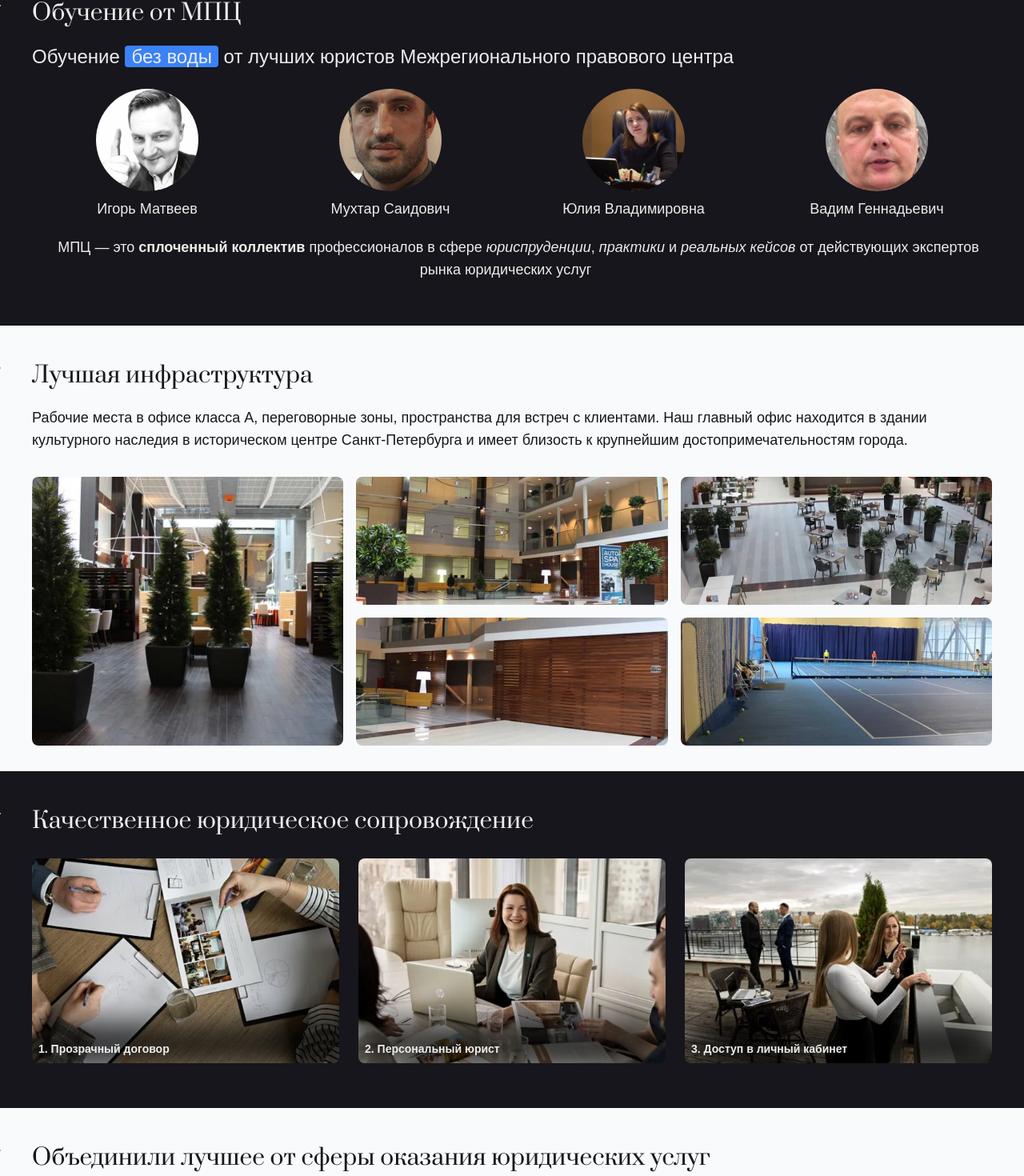
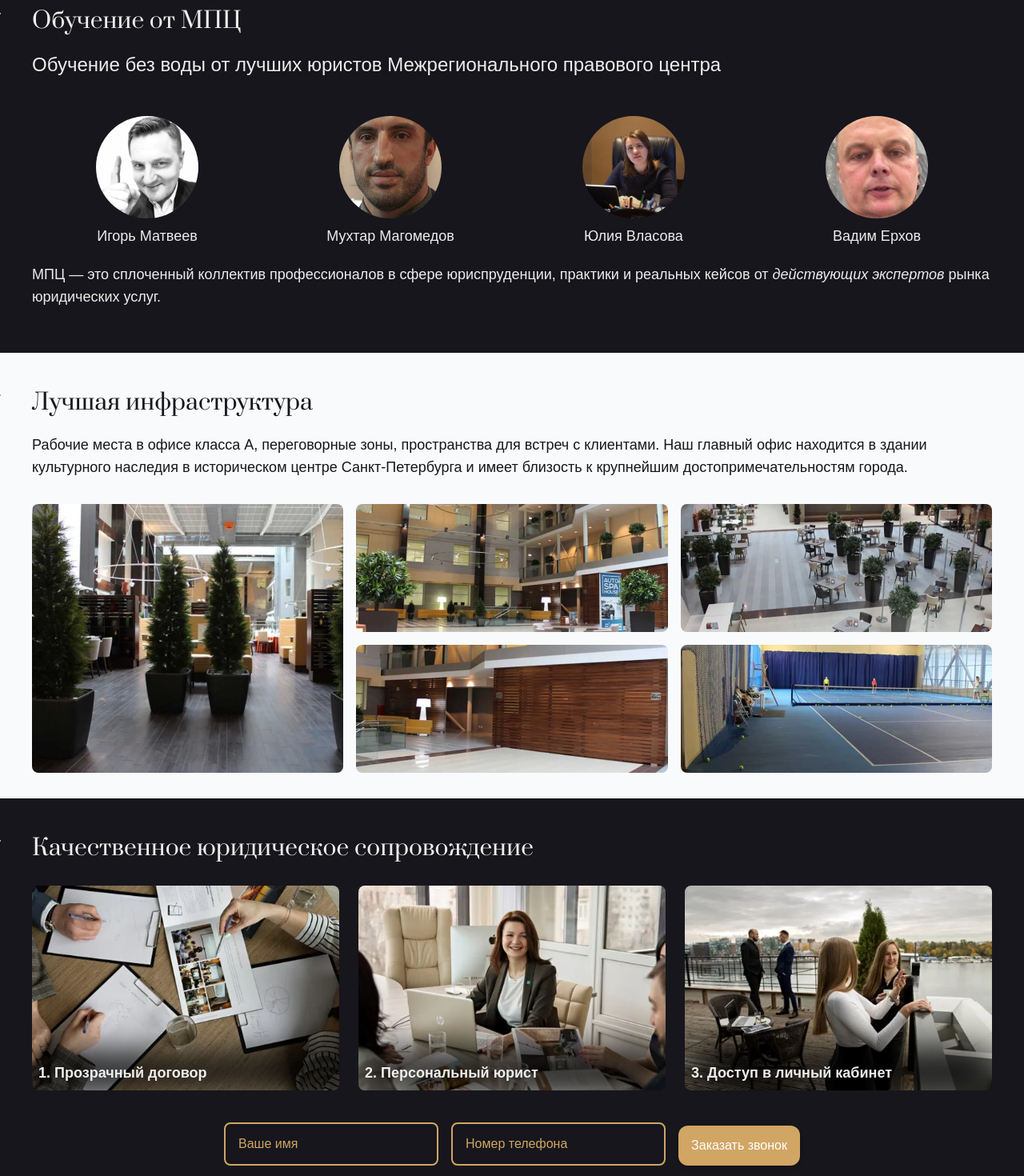
Before and after one commit to kononoVikaReal/frontend, a Next.js app: page / in a window 1280 px wide. Shown: the part 5606-7076 px from the top of the page at 80% size. Built offline with nearby package versions, Linux system fonts and the light colour scheme.

Commit message:
Косметические изменения

```diff
--- a/src/components/EleventhElement/EleventhElement.tsx
+++ b/src/components/EleventhElement/EleventhElement.tsx
@@ -8,29 +8,33 @@ const EleventhElement = () => {
 				<div className='container mx-auto px-4 py-16'>
 					<div className='grid md:grid-cols-3 items-center'>
 						<div className='col-span-1 space-y-6'>
-							<h1 className='text-3xl'>Закрытый канал в Телеграм</h1>
+							<h1 className='text-[28px] leading-[45px] font-prata'>
+								Закрытый канал в Телеграм
+							</h1>
 							<p className='text-lg text-gray-300'>
 								Хотите заглянуть за кулисы нашей жизни?
 							</p>
 						</div>
 						<div className='bg-[#2a2a2a] p-10 rounded-lg flex flex-col md:flex-row items-start gap-6 col-span-2 '>
-							<div className='space-y-4 flex-1'>
-								<p className='text-base'>
+							<div className='flex flex-col flex-1 justify-between gap-4'>
+								<p className='text-base leading-[21px]'>
 									Эксклюзивный Telegram-канал, где мы делимся тем, что остаётся
 									за кадром. Это не просто офисные будни, а настоящая жизнь -
 									стримы и подкасты, консультации от Игоря Матвеева, а также
 									смешные моменты, личные истории, лайфхаки и то, о чём мы
 									обычно молчим
 								</p>
-								<div className='w-full md:max-w-fit bg-blue-600 hover:bg-blue-700 font-semibold px-8 py-3 rounded-lg transition-all duration-300 hover:shadow-lg hover:scale-105'>
-									<Link href='https://t.me/mpcrf' target='_blank'>
-										Подписаться
-									</Link>
-								</div>
+								<Link
+									className='w-full md:max-w-fit bg-[#55A4FC] font-semibold px-8 py-3 rounded-lg transition-all hover:shadow-lg hover:scale-[1.05]'
+									href='https://t.me/mpcrf'
+									target='_blank'
+								>
+									Подписаться
+								</Link>
 							</div>
-							{/* QR КОД */}
+							{/* QR-КОД */}
 							<div className='flex-shrink-0 hover:scale-110 transition-all ease-out duration-500'>
-								<div className='relative w-36 h-36'>
+								<div className='relative w-36 h-36 '>
 									<Image
 										src='/PublicTelegramQR.jpg'
 										alt='QR Code for Telegram Channel'
--- a/src/components/FeedBackForm/FeedBackForm.tsx
+++ b/src/components/FeedBackForm/FeedBackForm.tsx
@@ -26,7 +26,7 @@ const FeedBackForm = () => {
 							type='text'
 							value={name}
 							onChange={e => setName(e.target.value)}
-							className='w-full px-4 py-3 bg-[#16161C] border border-gray-600 rounded-lg focus:ring-2 focus:ring-blue-400 focus:border-transparent placeholder-gray-400 text-gray-100'
+							className='w-full p-4 bg-[#16161C] border-2 border-elite rounded-lg focus:ring-2 focus:ring-blue-400 focus:border-transparent placeholder-elite text-elite'
 							placeholder='Ваше имя'
 							required
 						/>
@@ -34,26 +34,31 @@ const FeedBackForm = () => {
 
 					{/* Поле телефона */}
 					<div className='flex-1'>
-						<label className='sr-only'>Ваш телефон</label>
+						<label className='sr-only'>Номер телефона</label>
 						<input
 							type='tel'
 							value={phone}
 							onChange={e => setPhone(e.target.value)}
-							className='w-full px-4 py-3 bg-[#16161C] border border-gray-600 rounded-lg focus:ring-2 focus:ring-blue-400 focus:border-transparent placeholder-gray-400 text-gray-100'
-							placeholder='+7 999 123-45-67'
+							className='w-full p-4 bg-[#16161C] border-2 border-elite rounded-lg focus:ring-2 focus:ring-blue-400 focus:border-transparent placeholder-elite text-elite'
+							placeholder='Номер телефона'
 							pattern='[+]{0,1}[0-9\s\-]+'
 							required
 						/>
 					</div>
 				</div>
-
+				<button
+					type='submit'
+					className='bg-elite text-white p-4 rounded-xl font-medium transition-all duration-300 transform hover:scale-[1.02] active:scale-95 shadow-md hover:shadow-lg'
+				>
+					Заказать звонок
+				</button>
 				{/* Кнопка */}
-				<button
+				{/* <button
 					type='submit'
 					className='w-full md:w-auto bg-blue-600 hover:bg-blue-700 font-semibold px-8 py-3 rounded-lg transition-all hover:shadow-lg hover:scale-[1.02]'
 				>
 					Заказать звонок
-				</button>
+				</button> */}
 			</form>
 		</div>
 	)
--- a/src/components/FifthElement/FifthElement.tsx
+++ b/src/components/FifthElement/FifthElement.tsx
@@ -6,15 +6,15 @@ const people = [
 		image: '/IgorMatveev.png',
 	},
 	{
-		name: 'Мухтар Саидович',
+		name: 'Мухтар Магомедов',
 		image: '/MuxtarSaidovich.png',
 	},
 	{
-		name: 'Юлия Владимировна',
+		name: 'Юлия Власова',
 		image: '/JuliaVladimirovna.png',
 	},
 	{
-		name: 'Вадим Геннадьевич',
+		name: 'Вадим Ерхов',
 		image: '/VadimGennadevich.png',
 	},
 ]
@@ -30,12 +30,12 @@ const FifthElement = () => {
 						</span>
 					</div>
 					<h2 className='text-2xl font-medium mb-6'>
-						Обучение{' '}
-						<span className='px-2 rounded-sm bg-blue-500'>без воды</span> от
-						лучших юристов Межрегионального правового центра
+						Обучение без воды от лучших юристов Межрегионального правового
+						центра
 					</h2>
 				</div>
-				<div className='grid grid-cols-4 gap-4 mb-4'>
+				{/* Кружки */}
+				<div className='grid grid-cols-4 gap-4 mb-4 mt-12'>
 					{people.map((person, index) => (
 						<div key={index} className='flex flex-col items-center group'>
 							<Image
@@ -50,15 +50,17 @@ const FifthElement = () => {
 						</div>
 					))}
 				</div>
-				<div className='text-center'>
-					<span className='font-medium text-lg p-4'>
-						МПЦ — это <strong>сплоченный коллектив</strong> профессионалов в
-						сфере
-						<em> юриспруденции</em>, <em>практики</em> и{' '}
-						<em>реальных кейсов</em> от действующих экспертов рынка юридических
-						услуг
-					</span>
-				</div>
+				{/* Приписка */}
+				<p className='text-lg text-white-700 font-light'>
+					МПЦ — это{' '}
+					<span className='font-medium text-white-900'>
+						сплоченный коллектив профессионалов
+					</span>{' '}
+					в сфере юриспруденции, практики и{' '}
+					<span className='font-medium text-white-900'>реальных кейсов</span> от{' '}
+					<span className='italic'>действующих экспертов</span> рынка
+					юридических услуг.
+				</p>
 			</div>
 		</div>
 	)
--- a/src/components/SeventhElement/SeventhElement.tsx
+++ b/src/components/SeventhElement/SeventhElement.tsx
@@ -1,4 +1,5 @@
 import Image from 'next/image'
+import FeedBackForm from '../FeedBackForm/FeedBackForm'
 
 const items = [
 	{
@@ -19,7 +20,7 @@ const SeventhElement = () => {
 	return (
 		<div className='mx-auto max-w-[1200px] mb-14'>
 			<div className='pt-10'>
-				<div className=''>
+				<div className='mb-4'>
 					<div className="relative before:content-[''] before:block before:border before:border-elite before:absolute before:w-[1000px] before:-left-[1039px] before:top-3 mb-4">
 						<span className='text-[28px] leading-[45px] font-prata '>
 							Качественное юридическое сопровождение
@@ -34,7 +35,7 @@ const SeventhElement = () => {
 								<div className='relative h-64 w-full'>
 									<div className='absolute bottom-0 left-0 p-6 z-20 w-full  blur-xl bg-black'></div>
 									<div className='absolute bottom-0 left-0 p-2 z-20 w-full '>
-										<h2 className='text-sm font-semibold'>
+										<h2 className='text-lg font-semibold'>
 											{index + 1}. {item.title}
 										</h2>
 									</div>
@@ -52,6 +53,7 @@ const SeventhElement = () => {
 						))}
 					</div>
 				</div>
+				<FeedBackForm />
 			</div>
 		</div>
 	)
--- a/src/components/ThirteenthElement/ThirteenthElement.tsx
+++ b/src/components/ThirteenthElement/ThirteenthElement.tsx
@@ -118,57 +118,31 @@ const ThirteenthElement = () => {
 								</span>
 							</div>
 						</div>
-						{/* <form className='flex flex-col justify-between gap-2'>
-							<div className='flex flex-col gap-4'>
-								<input
-									className='bg-gray-800 text-white rounded-lg px-4 h-20'
-									placeholder='Ваше имя'
-										required
-									type='text'
-								/>
-								<input
-									className='bg-gray-800 text-white rounded-lg px-4 h-20'
-									placeholder='+7 999 123-45-67'
-										pattern='[+]{0,1}[0-9\s\-]+'
-										required
-								/>
-							</div>
 
-							<button className='bg-blue-600 hover:bg-blue-700 text-white px-6 py-6 rounded-xl font-medium transition-all duration-300 transform hover:scale-[1.02] active:scale-95 shadow-md hover:shadow-lg '>
-								Заказать звонок
-							</button>
-						</form> */}
-						<form className='flex flex-col gap-6 items-end'>
-							<div className='w-full flex flex-col gap-4'>
-								{/* Поле имени */}
-								<div className='flex-1'>
+						<form className='space-y-4'>
+							<div className='grid grid-cols-1 md:grid-cols-3 gap-4'>
+								<div className='md:col-span-1'>
 									<input
-										type='text'
-										className='w-full px-4 py-3 bg-[#16161C] border border-gray-600 rounded-lg focus:ring-2 focus:ring-blue-400 focus:border-transparent placeholder-gray-400 text-gray-100'
+										className='h-14 px-4 bg-transparent text-white border-amber-600 rounded-md focus:border-amber-500 focus:ring-amber-500'
 										placeholder='Ваше имя'
-										required
 									/>
 								</div>
-
-								{/* Поле телефона */}
-								<div className='flex-1'>
+								<div className='md:col-span-1'>
 									<input
+										className='h-14 px-4 bg-transparent text-white border-amber-600 rounded-md focus:border-amber-500 focus:ring-amber-500'
+										placeholder='Номер телефона'
 										type='tel'
-										className='w-full px-4 py-3 bg-[#16161C] border border-gray-600 rounded-lg focus:ring-2 focus:ring-blue-400 focus:border-transparent placeholder-gray-400 text-gray-100'
-										placeholder='+7 999 123-45-67'
-										pattern='[+]{0,1}[0-9\s\-]+'
-										required
 									/>
 								</div>
+								<div className='md:col-span-1'>
+									<button
+										type='submit'
+										className='w-full h-14 bg-amber-600 hover:bg-amber-700 text-white rounded-md'
+									>
+										Зарегистрироваться
+									</button>
+								</div>
 							</div>
-
-							{/* Кнопка */}
-							<button
-								type='submit'
-								className='w-full bg-blue-600 hover:bg-blue-700 font-semibold px-8 py-3 rounded-lg transition-all hover:shadow-lg hover:scale-[1.02]'
-							>
-								Заказать звонок
-							</button>
 						</form>
 					</div>
 				</div>
```
Also changed, not shown: src/components/NinthElement/NinthElement.tsx (+23 -19 lines).
